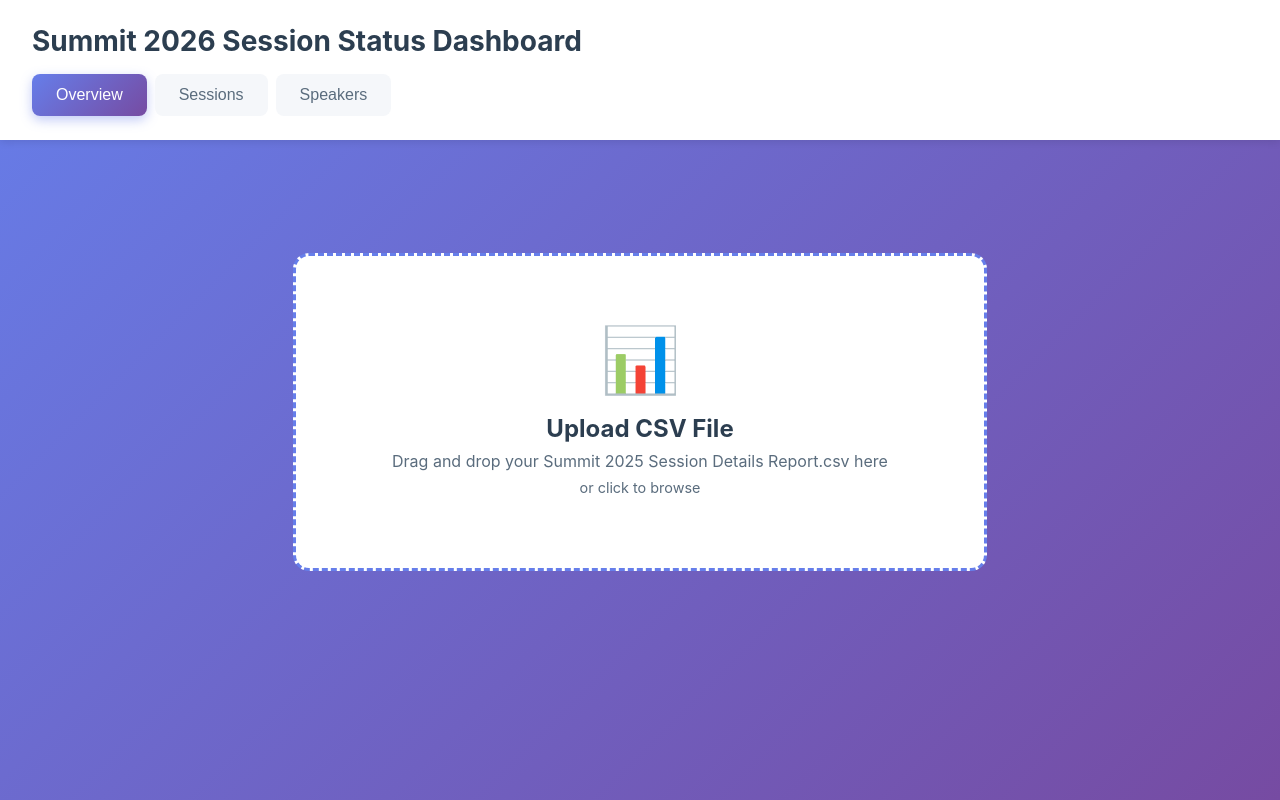
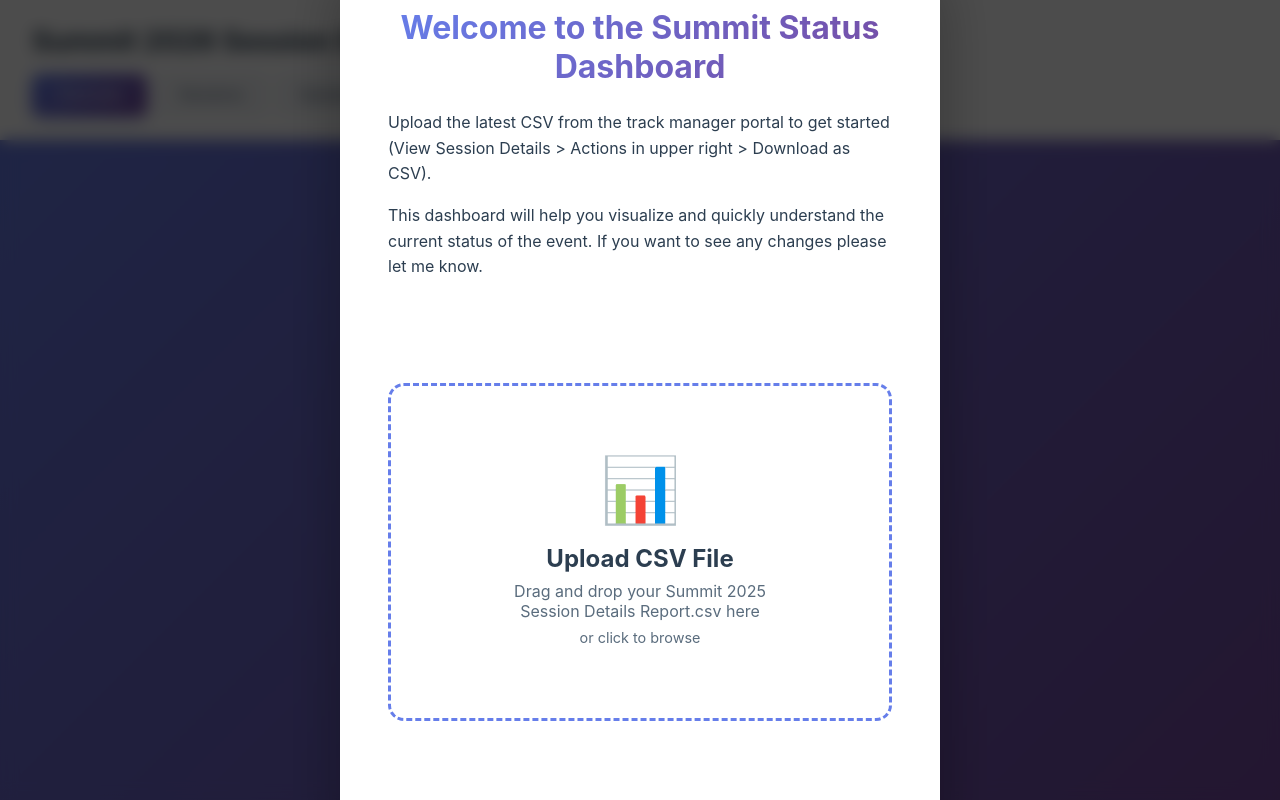
Before and after one commit to gribbletog/summit-status, a React (Vite) app: page / in a window 1280 px wide. Built offline with nearby package versions, Linux system fonts and the light colour scheme; no server answers.

Commit message:
Add splash screen modal with file upload

```diff
--- a/src/App.css
+++ b/src/App.css
@@ -80,12 +80,21 @@
   box-shadow: 0 4px 12px rgba(102, 126, 234, 0.4);
 }
 
+.nav-tabs button.upload-new-button {
+  margin-left: auto;
+  background: linear-gradient(135deg, #667eea 0%, #764ba2 100%);
+  color: white;
+  font-weight: 600;
+}
+
+.nav-tabs button.upload-new-button:hover {
+  background: linear-gradient(135deg, #5a6fd8 0%, #6a4191 100%);
+  transform: translateY(-1px);
+  box-shadow: 0 4px 12px rgba(102, 126, 234, 0.5);
+}
+
 .app-main {
   padding: 2rem;
   max-width: 1400px;
   margin: 0 auto;
 }
-
-.file-reload {
-  margin-bottom: 1.5rem;
-}
--- a/src/App.jsx
+++ b/src/App.jsx
@@ -3,7 +3,7 @@ import { parseCSV, getUniqueValues, getStats } from './utils/csvParser';
 import Dashboard from './components/Dashboard';
 import SessionList from './components/SessionList';
 import SpeakersView from './components/SpeakersView';
-import FileUpload from './components/FileUpload';
+import SplashScreen from './components/SplashScreen';
 import './App.css';
 
 function App() {
@@ -12,6 +12,7 @@ function App() {
   const [stats, setStats] = useState(null);
   const [view, setView] = useState('overview'); // 'overview', 'sessions', or 'speakers'
   const [lastUpdated, setLastUpdated] = useState(null);
+  const [showSplashScreen, setShowSplashScreen] = useState(true);
   const [filters, setFilters] = useState({
     sessionType: '',
     internalTrack: '',
@@ -47,6 +48,9 @@ function App() {
         sessionStatuses: getUniqueValues(data, 'SESSION STATUS'),
         products: getUniqueValues(data, 'CFP: PRODUCTS'),
       });
+
+      // Close splash screen after successful upload
+      setShowSplashScreen(false);
     } catch (error) {
       console.error('Error parsing CSV:', error);
       alert('Error parsing CSV file. Please check the file format.');
@@ -153,11 +157,21 @@ function App() {
       })
       .catch(error => {
         console.log('No default CSV found, waiting for file upload');
+        // Keep splash screen open if no CSV found
+        setShowSplashScreen(true);
       });
   }, []);
 
   return (
     <div className="app">
+      {showSplashScreen && (
+        <SplashScreen
+          onFileUpload={handleFileUpload}
+          onClose={() => setShowSplashScreen(false)}
+          showCloseButton={sessions.length > 0}
+        />
+      )}
+
       <header className="app-header">
         <div className="header-content">
           <h1>Summit 2026 Session Status Dashboard</h1>
@@ -187,18 +201,18 @@ function App() {
           >
             Speakers
           </button>
+          {sessions.length > 0 && (
+            <button
+              className="upload-new-button"
+              onClick={() => setShowSplashScreen(true)}
+            >
+              Upload New CSV
+            </button>
+          )}
         </nav>
       </header>
 
       <main className="app-main">
-        {sessions.length === 0 ? (
-          <FileUpload onFileUpload={handleFileUpload} />
-        ) : (
-          <>
-            <div className="file-reload">
-              <FileUpload onFileUpload={handleFileUpload} compact />
-            </div>
-
         {view === 'overview' && stats && (
           <Dashboard
             stats={stats}
@@ -225,8 +239,6 @@ function App() {
         {view === 'speakers' && (
           <SpeakersView sessions={sessions} />
         )}
-          </>
-        )}
       </main>
     </div>
   );
--- /dev/null
+++ b/src/components/SplashScreen.css
@@ -0,0 +1,114 @@
+.splash-overlay {
+  position: fixed;
+  top: 0;
+  left: 0;
+  right: 0;
+  bottom: 0;
+  background: rgba(0, 0, 0, 0.7);
+  backdrop-filter: blur(8px);
+  display: flex;
+  align-items: center;
+  justify-content: center;
+  z-index: 1000;
+  animation: fadeIn 0.3s ease-in-out;
+}
+
+@keyframes fadeIn {
+  from {
+    opacity: 0;
+  }
+  to {
+    opacity: 1;
+  }
+}
+
+.splash-content {
+  background: white;
+  border-radius: 16px;
+  padding: 3rem;
+  max-width: 600px;
+  width: 90%;
+  box-shadow: 0 20px 60px rgba(0, 0, 0, 0.3);
+  position: relative;
+  animation: slideUp 0.4s ease-out;
+}
+
+@keyframes slideUp {
+  from {
+    transform: translateY(30px);
+    opacity: 0;
+  }
+  to {
+    transform: translateY(0);
+    opacity: 1;
+  }
+}
+
+.splash-close {
+  position: absolute;
+  top: 1rem;
+  right: 1rem;
+  background: none;
+  border: none;
+  font-size: 2rem;
+  color: #666;
+  cursor: pointer;
+  width: 40px;
+  height: 40px;
+  display: flex;
+  align-items: center;
+  justify-content: center;
+  border-radius: 50%;
+  transition: all 0.2s ease;
+}
+
+.splash-close:hover {
+  background: #f0f0f0;
+  color: #333;
+}
+
+.splash-title {
+  font-size: 2rem;
+  font-weight: 700;
+  color: #2c3e50;
+  margin: 0 0 1.5rem 0;
+  text-align: center;
+  background: linear-gradient(135deg, #667eea 0%, #764ba2 100%);
+  -webkit-background-clip: text;
+  -webkit-text-fill-color: transparent;
+  background-clip: text;
+  font-style: normal;
+}
+
+.splash-body {
+  margin-bottom: 2rem;
+  color: #2c3e50;
+  line-height: 1.6;
+}
+
+.splash-body p {
+  margin: 0 0 1rem 0;
+  font-size: 1rem;
+  font-style: normal;
+}
+
+.splash-body p:last-child {
+  margin-bottom: 0;
+}
+
+.splash-upload {
+  display: flex;
+  justify-content: center;
+  margin-top: 2rem;
+}
+
+/* Override FileUpload styles when inside splash screen */
+.splash-upload .file-upload-container {
+  width: 100%;
+}
+
+.splash-upload .file-upload-button {
+  width: 100%;
+  padding: 1rem 2rem;
+  font-size: 1.1rem;
+}
--- /dev/null
+++ b/src/components/SplashScreen.jsx
@@ -0,0 +1,33 @@
+import React from 'react';
+import './SplashScreen.css';
+import FileUpload from './FileUpload';
+
+const SplashScreen = ({ onFileUpload, onClose, showCloseButton = false }) => {
+  return (
+    <div className="splash-overlay">
+      <div className="splash-content">
+        {showCloseButton && (
+          <button className="splash-close" onClick={onClose} aria-label="Close">
+            ×
+          </button>
+        )}
+        <h1 className="splash-title">Welcome to the Summit Status Dashboard</h1>
+        <div className="splash-body">
+          <p>
+            Upload the latest CSV from the track manager portal to get started
+            (View Session Details &gt; Actions in upper right &gt; Download as CSV).
+          </p>
+          <p>
+            This dashboard will help you visualize and quickly understand the current
+            status of the event. If you want to see any changes please let me know.
+          </p>
+        </div>
+        <div className="splash-upload">
+          <FileUpload onFileUpload={onFileUpload} />
+        </div>
+      </div>
+    </div>
+  );
+};
+
+export default SplashScreen;
```
Lines whose indentation alone changed are shown as unchanged.
